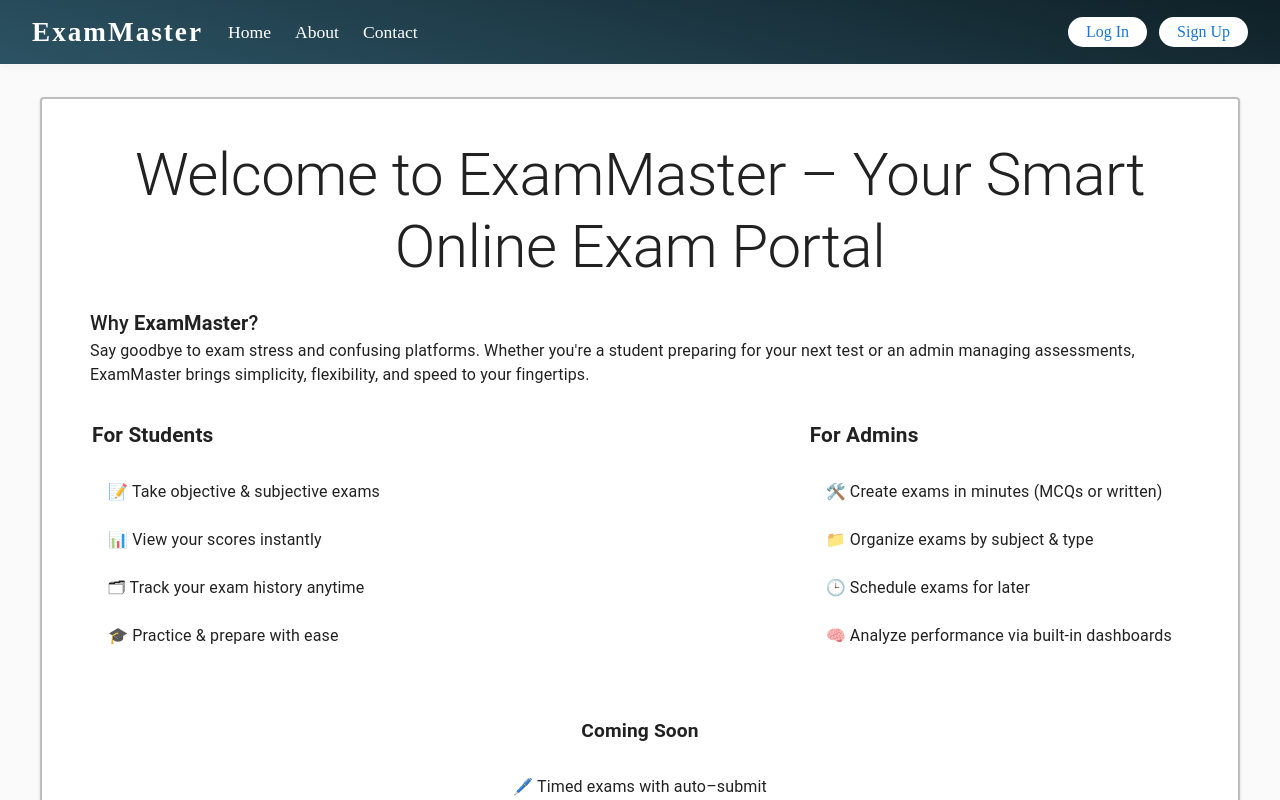
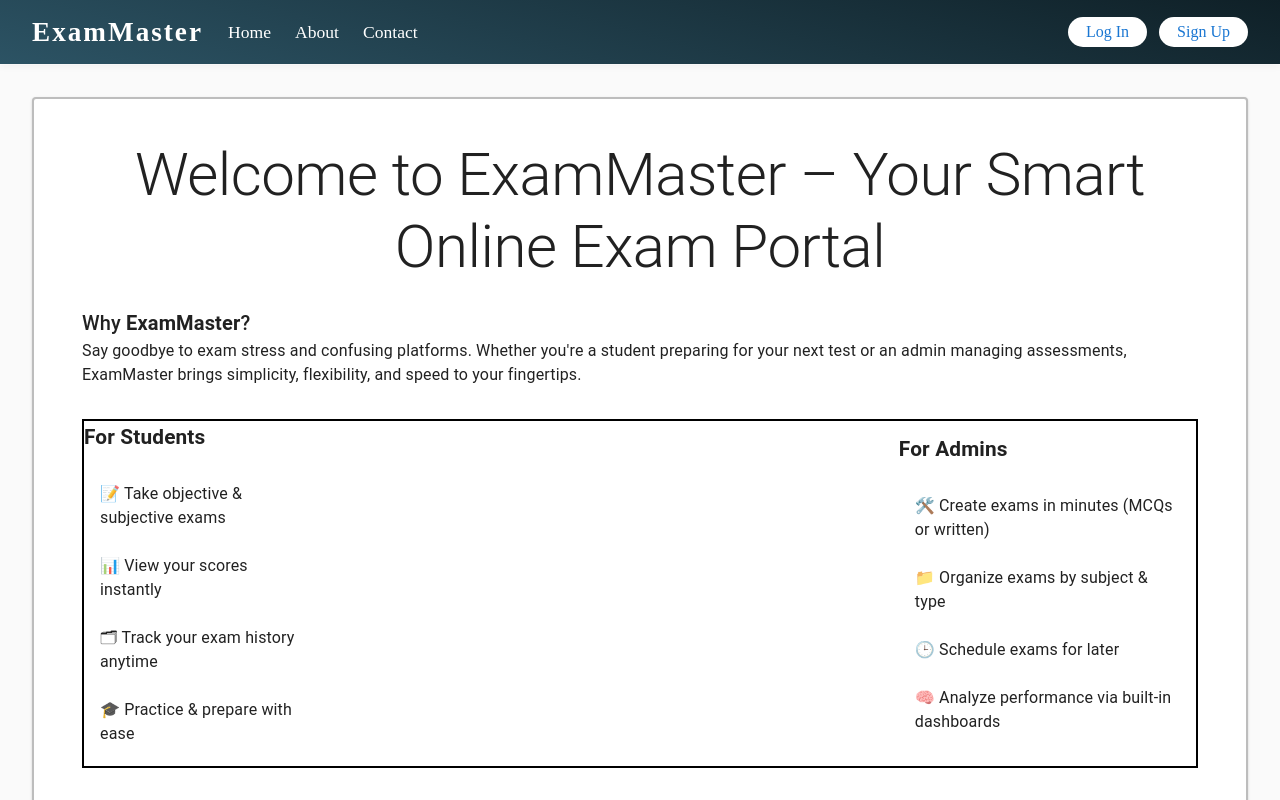
Before and after one commit to Siddharth2k14/online-exam-portal-client, a React (Vite) app: page / in a window 1280 px wide. Shown: the top 800 px of the page. Built offline with nearby package versions, Linux system fonts and the light colour scheme.

Commit message:
changing the layout of HomeMain component

```diff
--- a/src/components/Home Main/HomeMain.css
+++ b/src/components/Home Main/HomeMain.css
@@ -6,7 +6,7 @@
 }
 
 .home-main-card {
-  max-width: 1200px;
+  min-width: 90vw;
   margin: 0 auto;
   padding: 40px 48px 48px 48px;
   border-radius: 18px;
@@ -31,9 +31,12 @@
 }
 
 .home-main-features {
+  border: 2px solid black;
   margin-bottom: 32px;
-  column-gap: 64px;
+  gap: 45vw; /* Much more reasonable spacing */
 }
+
+
 
 .home-main-features .MuiGrid-item {
   /* To align the two columns vertically */
--- a/src/components/Home Main/HomeMain.jsx
+++ b/src/components/Home Main/HomeMain.jsx
@@ -26,7 +26,7 @@ const HomeMain = () => {
             Say goodbye to exam stress and confusing platforms. Whether you're a student preparing for your next test or an admin managing assessments, ExamMaster brings simplicity, flexibility, and speed to your fingertips.
           </Typography>
         </Box>
-        <Grid container spacing={51.7} justifyContent="center" className="home-main-features">
+        <Box display="flex" flexDirection="row" alignItems="center" justifyContent="center" className="home-main-features">
           <Grid item xs={12} md={5}>
             <Typography variant="h6" gutterBottom>For Students</Typography>
             <List>
@@ -45,7 +45,7 @@ const HomeMain = () => {
               <ListItem><ListItemText primary="🧠 Analyze performance via built-in dashboards" /></ListItem>
             </List>
           </Grid>
-        </Grid>
+        </Box>
         <Box className="home-main-coming-soon" mt={6} textAlign="center">
           <Typography variant="h6" gutterBottom>Coming Soon</Typography>
           <List>
--- a/vite.config.js
+++ b/vite.config.js
@@ -26,6 +26,6 @@ export default defineConfig({
     setupFiles: "./src/setupTests.js"
   },
   server: {
-    allowedHosts: ["4c1c734412a4.ngrok-free.app"]
+    allowedHosts: ["c3826141edfd.ngrok-free.app"]
   }
 });
```
